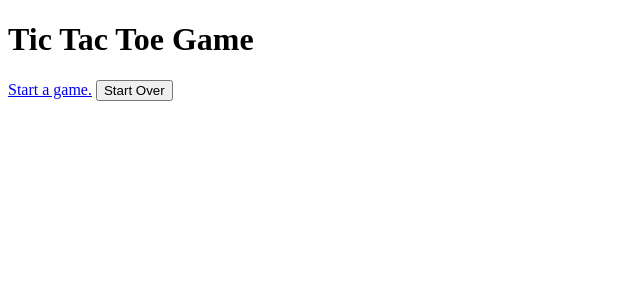
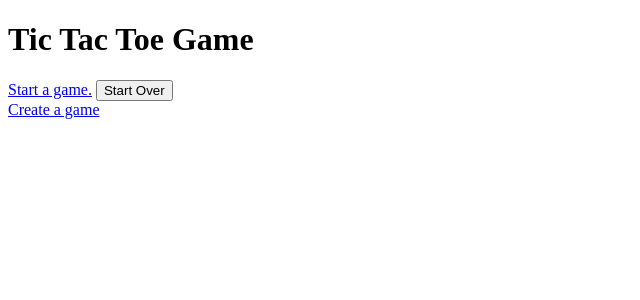
Before and after one commit to alexistli/tic-tac-toe-game, a Flask app: page / in a window 1280 px wide. Shown: the top 300 px of the page, without its empty margins (0-640 px from the left). Run offline with Flask 2, Linux system fonts and the light colour scheme; parts of the project's set-up code (start-up, migrations or seed data) failed here and were passed over.

Commit message:
Update index page

```diff
--- a/src/app/templates/index.html
+++ b/src/app/templates/index.html
@@ -1,11 +1,13 @@
-<!DOCTYPE html>
-<html>
-  <head>
-    <title>My Website!</title>
-  </head>
-  <body>
-    <h1>{{ headline }}</h1>
+{% extends "layout.html" %} {% block title %} Tic Tac Toe Game {% endblock %} {%
+block head %} {{ super() }} {% endblock %} {% block content %}
+<div>
+  <header>
+    <h1>Tic Tac Toe Game</h1>
+  </header>
+  <main>
     <a href="{{ url_for('main.game') }}">Start a game.</a>
     <button type="submit" name="new_game">Start Over</button>
-  </body>
-</html>
+  </main>
+</div>
+<footer><a href="/admin">Create a game</a></footer>
+{% endblock %} {% block scripts %}{% endblock %}
```
